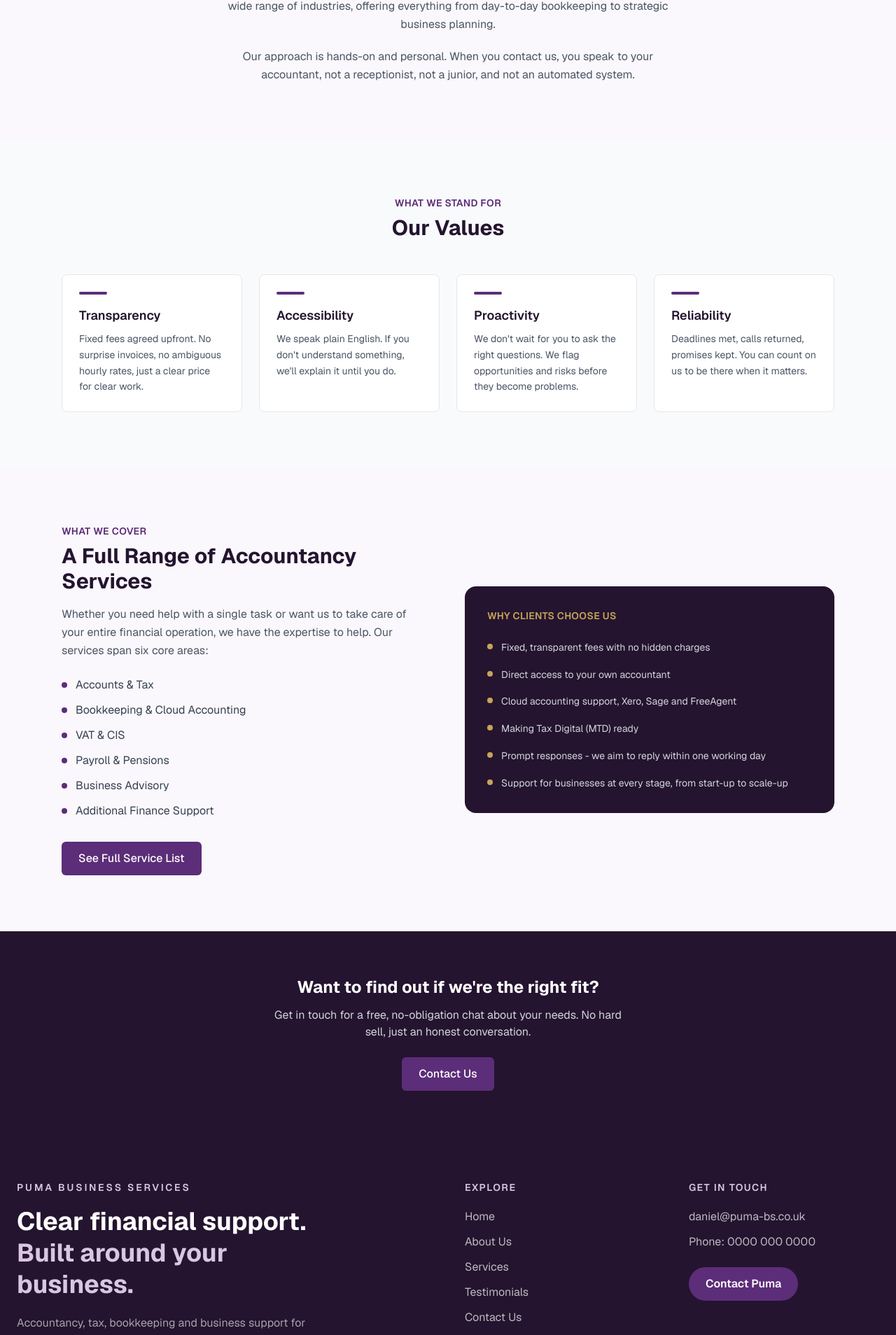
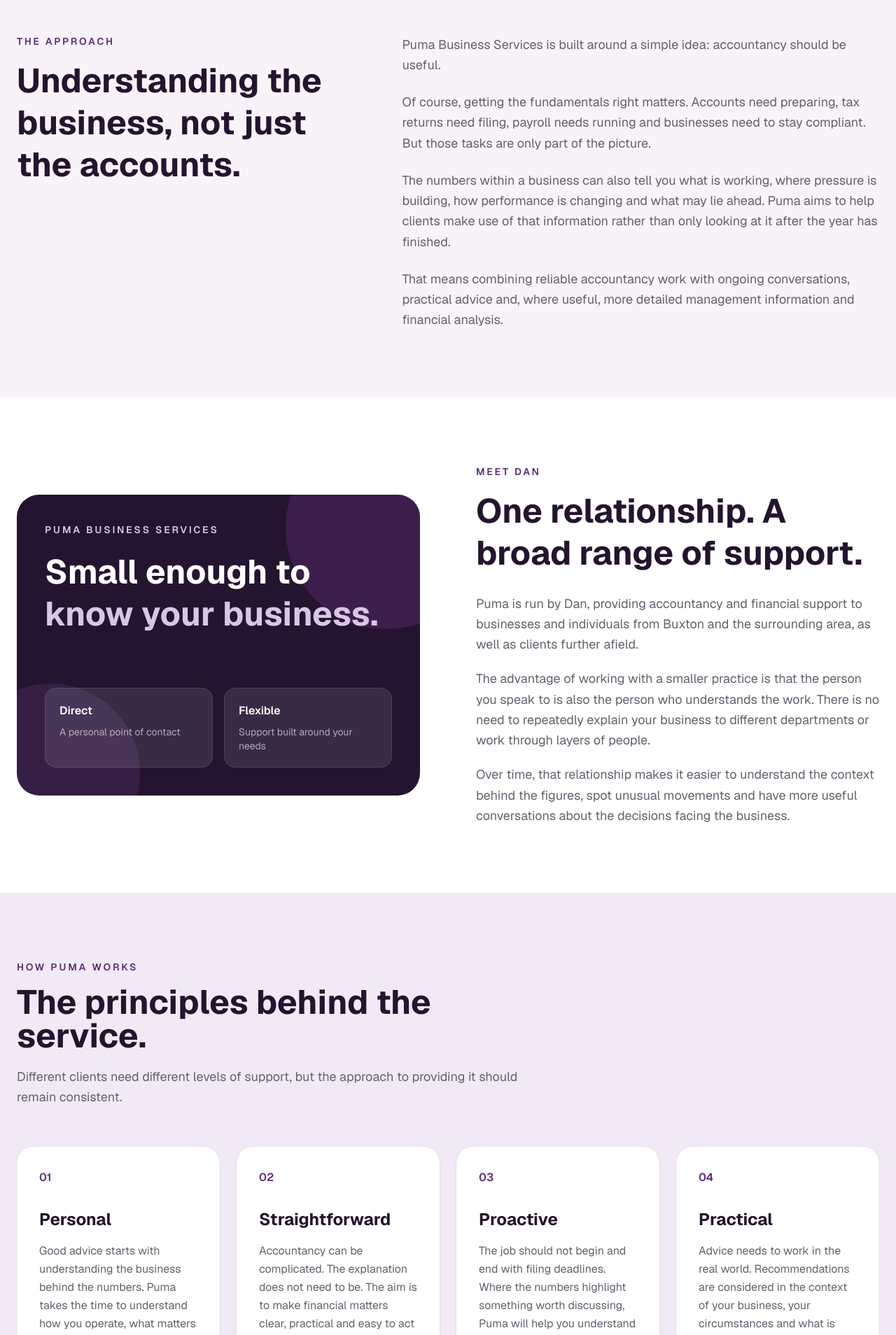
Before and after one commit to pumabs/puma-business-services, a Next.js app: page /about in a window 1280 px wide. Shown: the part 713-2621 px from the top of the page at 70% size. Built offline with nearby package versions, Linux system fonts and the light colour scheme.

Commit message:
Revise About page content and layout
Updated the About page content and structure, including new titles, descriptions, and sections to better reflect Puma Business Services' approach and offerings.

```diff
--- a/app/about/page.tsx
+++ b/app/about/page.tsx
@@ -2,188 +2,410 @@
 import type { Metadata } from "next";
 
 export const metadata: Metadata = {
-  title: "About Us | Puma Business Services",
-  description: "Learn about Puma Business Services, a modern accountancy firm built on personal service, transparent pricing, and proactive financial advice.",
+  title: "About Puma | Puma Business Services",
+  description:
+    "Find out more about Puma Business Services and our practical, personal approach to accountancy, reporting and business support.",
 };
 
 const values = [
   {
-    title: "Transparency",
-    body: "Fixed fees agreed upfront. No surprise invoices, no ambiguous hourly rates, just a clear price for clear work.",
+    number: "01",
+    title: "Personal",
+    body: "Good advice starts with understanding the business behind the numbers. Puma takes the time to understand how you operate, what matters to you and where you want to go.",
   },
   {
-    title: "Accessibility",
-    body: "We speak plain English. If you don't understand something, we'll explain it until you do.",
+    number: "02",
+    title: "Straightforward",
+    body: "Accountancy can be complicated. The explanation does not need to be. The aim is to make financial matters clear, practical and easy to act on.",
   },
   {
-    title: "Proactivity",
-    body: "We don't wait for you to ask the right questions. We flag opportunities and risks before they become problems.",
+    number: "03",
+    title: "Proactive",
+    body: "The job should not begin and end with filing deadlines. Where the numbers highlight something worth discussing, Puma will help you understand it and consider what to do next.",
   },
   {
-    title: "Reliability",
-    body: "Deadlines met, calls returned, promises kept. You can count on us to be there when it matters.",
+    number: "04",
+    title: "Practical",
+    body: "Advice needs to work in the real world. Recommendations are considered in the context of your business, your circumstances and what is realistically achievable.",
   },
 ];
 
-const offerings = [
+const services = [
   "Accounts & Tax",
   "Bookkeeping & Cloud Accounting",
   "VAT & CIS",
   "Payroll & Pensions",
-  "Business Advisory",
-  "Additional Finance Support",
+  "Management Reporting & Business Insight",
+  "Business Advisory & Support",
 ];
 
 export default function AboutPage() {
   return (
     <div>
 
-      {/* Hero */}
-      <section className="bg-brand-navy text-white">
-        <div className="max-w-6xl mx-auto px-6 py-20 text-center">
-          <p className="text-brand-gold font-semibold uppercase tracking-wide text-sm">
-            Who We Are
+      {/* HERO */}
+      <section className="relative overflow-hidden bg-brand-purple-dark text-white">
+        <div className="absolute -top-32 -right-24 w-96 h-96 rounded-full bg-brand-purple opacity-35" />
+        <div className="absolute -bottom-36 left-1/3 w-80 h-80 rounded-full bg-brand-purple-mid opacity-15 blur-3xl" />
+
+        <div className="relative max-w-7xl mx-auto px-6 py-24 lg:py-32">
+          <div className="max-w-4xl">
+
+            <p className="text-brand-purple-soft font-semibold uppercase tracking-[0.25em] text-sm">
+              About Puma
             </p>
-          <h1 className="text-4xl sm:text-5xl font-bold mt-3">
-            About Puma Business Services
+
+            <h1 className="mt-5 text-5xl sm:text-6xl lg:text-7xl font-bold leading-[1.05] tracking-tight">
+              Accountancy with a
+              <span className="block text-brand-purple-soft">
+                more personal approach.
+              </span>
             </h1>
-          <p className="mt-5 max-w-2xl mx-auto text-lg text-gray-300">
-            A modern accountancy firm built on personal service, honest
-            pricing, and a genuine interest in helping your business grow.
+
+            <p className="mt-7 text-lg sm:text-xl text-white/70 max-w-2xl leading-relaxed">
+              Puma Business Services was created to provide business owners
+              with clear, practical financial support and a relationship that
+              goes beyond simply dealing with the next deadline.
             </p>
+
+          </div>
         </div>
       </section>
 
-      {/* Intro */}
-      <section className="max-w-4xl mx-auto px-6 py-20">
-        <div className="text-center">
-          <p className="text-brand-red font-semibold uppercase tracking-wide text-sm">
-            Our Story
+      {/* INTRO / STORY */}
+      <section className="bg-brand-cream">
+        <div className="max-w-7xl mx-auto px-6 py-24">
+
+          <div className="grid lg:grid-cols-[0.8fr_1.2fr] gap-14 lg:gap-24 items-start">
+
+            <div>
+              <p className="text-brand-purple font-semibold uppercase tracking-[0.2em] text-sm">
+                The Approach
               </p>
-          <h2 className="text-3xl font-bold text-brand-navy mt-2">
-            Built Around You, Not Around Red Tape
+
+              <h2 className="mt-4 text-4xl sm:text-5xl font-bold text-brand-purple-dark leading-tight">
+                Understanding the business, not just the accounts.
               </h2>
             </div>
-        <div className="mt-8 text-gray-600 leading-relaxed space-y-5 text-center max-w-2xl mx-auto">
+
+            <div className="space-y-6 text-lg text-brand-slate leading-relaxed">
+
               <p>
-            Puma Business Services was founded with a simple belief: that
-            small and medium-sized businesses deserve the same quality of
-            financial advice as larger companies, without the corporate
-            price tag or the feeling of being just another client number.
+                Puma Business Services is built around a simple idea:
+                accountancy should be useful.
               </p>
+
               <p>
-            We work with sole traders, limited companies, directors, and
-            growing businesses across a wide range of industries, offering
-            everything from day-to-day bookkeeping to strategic business
-            planning.
+                Of course, getting the fundamentals right matters. Accounts
+                need preparing, tax returns need filing, payroll needs running
+                and businesses need to stay compliant. But those tasks are
+                only part of the picture.
               </p>
+
               <p>
-            Our approach is hands-on and personal. When you contact us, you
-            speak to your accountant, not a receptionist, not a junior, and
-            not an automated system.
+                The numbers within a business can also tell you what is
+                working, where pressure is building, how performance is
+                changing and what may lie ahead. Puma aims to help clients
+                make use of that information rather than only looking at it
+                after the year has finished.
               </p>
+
+              <p>
+                That means combining reliable accountancy work with ongoing
+                conversations, practical advice and, where useful, more
+                detailed management information and financial analysis.
+              </p>
+
+            </div>
+          </div>
+
         </div>
       </section>
 
-      {/* Values */}
-      <section className="bg-gray-50">
-        <div className="max-w-6xl mx-auto px-6 py-20">
-          <div className="text-center">
-            <p className="text-brand-red font-semibold uppercase tracking-wide text-sm">
-              What We Stand For
+      {/* DAN / PERSONAL SERVICE */}
+      <section className="bg-white">
+        <div className="max-w-7xl mx-auto px-6 py-24">
+
+          <div className="grid lg:grid-cols-2 gap-12 lg:gap-20 items-center">
+
+            {/* Visual card */}
+            <div className="relative">
+              <div className="bg-brand-purple-dark rounded-[2rem] p-8 sm:p-10 min-h-[430px] flex flex-col justify-between overflow-hidden relative">
+
+                <div className="absolute -right-24 -top-24 w-72 h-72 bg-brand-purple rounded-full opacity-40" />
+                <div className="absolute -left-20 -bottom-24 w-64 h-64 bg-brand-purple-mid rounded-full opacity-20" />
+
+                <div className="relative">
+                  <p className="text-brand-purple-soft uppercase tracking-[0.2em] font-semibold text-sm">
+                    Puma Business Services
                   </p>
-            <h2 className="text-3xl font-bold text-brand-navy mt-2">
-              Our Values
+
+                  <p className="mt-5 text-4xl sm:text-5xl font-bold text-white leading-tight">
+                    Small enough to
+                    <span className="block text-brand-purple-soft">
+                      know your business.
+                    </span>
+                  </p>
+                </div>
+
+                <div className="relative grid grid-cols-2 gap-4 mt-14">
+                  <div className="bg-white/10 border border-white/10 rounded-2xl p-5">
+                    <p className="text-white font-semibold">
+                      Direct
+                    </p>
+                    <p className="text-white/60 text-sm mt-2">
+                      A personal point of contact
+                    </p>
+                  </div>
+
+                  <div className="bg-white/10 border border-white/10 rounded-2xl p-5">
+                    <p className="text-white font-semibold">
+                      Flexible
+                    </p>
+                    <p className="text-white/60 text-sm mt-2">
+                      Support built around your needs
+                    </p>
+                  </div>
+                </div>
+
+              </div>
+            </div>
+
+            {/* Copy */}
+            <div>
+              <p className="text-brand-purple font-semibold uppercase tracking-[0.2em] text-sm">
+                Meet Dan
+              </p>
+
+              <h2 className="mt-4 text-4xl sm:text-5xl font-bold text-brand-purple-dark leading-tight">
+                One relationship. A broad range of support.
               </h2>
+
+              <div className="mt-7 space-y-5 text-brand-slate text-lg leading-relaxed">
+
+                <p>
+                  Puma is run by Dan, providing accountancy and financial
+                  support to businesses and individuals from Buxton and the
+                  surrounding area, as well as clients further afield.
+                </p>
+
+                <p>
+                  The advantage of working with a smaller practice is that the
+                  person you speak to is also the person who understands the
+                  work. There is no need to repeatedly explain your business
+                  to different departments or work through layers of people.
+                </p>
+
+                <p>
+                  Over time, that relationship makes it easier to understand
+                  the context behind the figures, spot unusual movements and
+                  have more useful conversations about the decisions facing
+                  the business.
+                </p>
+
               </div>
-          <div className="mt-12 grid gap-6 sm:grid-cols-2 md:grid-cols-4">
+            </div>
+
+          </div>
+        </div>
+      </section>
+
+      {/* VALUES */}
+      <section className="bg-brand-lilac">
+        <div className="max-w-7xl mx-auto px-6 py-24">
+
+          <div className="max-w-3xl">
+            <p className="text-brand-purple font-semibold uppercase tracking-[0.2em] text-sm">
+              How Puma Works
+            </p>
+
+            <h2 className="mt-4 text-4xl sm:text-5xl font-bold text-brand-purple-dark">
+              The principles behind the service.
+            </h2>
+
+            <p className="mt-5 text-lg text-brand-slate leading-relaxed">
+              Different clients need different levels of support, but the
+              approach to providing it should remain consistent.
+            </p>
+          </div>
+
+          <div className="mt-14 grid sm:grid-cols-2 lg:grid-cols-4 gap-6">
+
             {values.map((value) => (
               <div
                 key={value.title}
-                className="bg-white border border-gray-200 rounded-lg p-6 hover:shadow-md transition-shadow"
+                className="bg-white rounded-3xl p-8 min-h-[310px] flex flex-col shadow-sm"
               >
-                <div className="w-10 h-1 bg-brand-red rounded mb-4" />
-                <h3 className="font-semibold text-brand-navy text-lg">
+                <p className="text-brand-purple font-semibold">
+                  {value.number}
+                </p>
+
+                <h3 className="mt-8 text-2xl font-bold text-brand-purple-dark">
                   {value.title}
                 </h3>
-                <p className="text-sm text-gray-600 mt-2 leading-relaxed">
+
+                <p className="mt-4 text-brand-slate leading-relaxed">
                   {value.body}
                 </p>
               </div>
             ))}
+
           </div>
+
         </div>
       </section>
 
-      {/* What we cover */}
-      <section className="max-w-6xl mx-auto px-6 py-20">
-        <div className="grid gap-12 md:grid-cols-2 items-center">
+      {/* SERVICES */}
+      <section className="bg-white">
+        <div className="max-w-7xl mx-auto px-6 py-24">
+
+          <div className="grid lg:grid-cols-2 gap-16 items-start">
+
             <div>
-            <p className="text-brand-red font-semibold uppercase tracking-wide text-sm">
-              What We Cover
+              <p className="text-brand-purple font-semibold uppercase tracking-[0.2em] text-sm">
+                What We Can Help With
               </p>
-            <h2 className="text-3xl font-bold text-brand-navy mt-2">
-              A Full Range of Accountancy Services
+
+              <h2 className="mt-4 text-4xl sm:text-5xl font-bold text-brand-purple-dark leading-tight">
+                Support that can grow with your business.
               </h2>
-            <p className="mt-4 text-gray-600 leading-relaxed">
-              Whether you need help with a single task or want us to take
-              care of your entire financial operation, we have the expertise
-              to help. Our services span six core areas:
+
+              <p className="mt-6 text-lg text-brand-slate leading-relaxed max-w-xl">
+                Some clients need support with a specific area. Others want
+                Puma involved across much more of their finance function.
+                The level of involvement can develop as the needs of the
+                business change.
               </p>
-            <ul className="mt-6 space-y-3">
-              {offerings.map((item) => (
-                <li key={item} className="flex items-center gap-3 text-gray-700">
-                  <span className="w-2 h-2 rounded-full bg-brand-red flex-shrink-0" />
-                  {item}
-                </li>
-              ))}
-            </ul>
+
               <Link
                 href="/services"
-              className="inline-block mt-8 bg-brand-red hover:bg-brand-orange transition-colors text-white font-medium px-6 py-3 rounded-md"
+                className="inline-block mt-8 bg-brand-purple hover:bg-brand-purple-mid transition-colors text-white px-7 py-3.5 rounded-full font-semibold"
               >
-              See Full Service List
+                Explore All Services
               </Link>
             </div>
-          <div className="bg-brand-navy rounded-2xl p-8 text-white">
-            <p className="text-brand-gold font-semibold uppercase tracking-wide text-sm">
-              Why Clients Choose Us
+
+            <div className="bg-brand-cream rounded-[2rem] p-7 sm:p-9">
+
+              <div className="divide-y divide-brand-purple-soft">
+
+                {services.map((service, index) => (
+                  <div
+                    key={service}
+                    className="flex items-center gap-5 py-5 first:pt-0 last:pb-0"
+                  >
+                    <span className="w-9 h-9 rounded-full bg-brand-purple text-white flex items-center justify-center text-sm font-semibold flex-shrink-0">
+                      {index + 1}
+                    </span>
+
+                    <p className="text-brand-purple-dark font-semibold text-lg">
+                      {service}
                     </p>
-            <ul className="mt-6 space-y-4 text-gray-300 text-sm leading-relaxed">
+                  </div>
+                ))}
+
+              </div>
+
+            </div>
+
+          </div>
+
+        </div>
+      </section>
+
+      {/* DIFFERENCE */}
+      <section className="bg-brand-purple-dark text-white">
+        <div className="max-w-7xl mx-auto px-6 py-24">
+
+          <div className="grid lg:grid-cols-[0.9fr_1.1fr] gap-16 items-start">
+
+            <div>
+              <p className="text-brand-purple-soft font-semibold uppercase tracking-[0.2em] text-sm">
+                More Than Compliance
+              </p>
+
+              <h2 className="mt-4 text-4xl sm:text-5xl font-bold leading-tight">
+                The right level of support at the right time.
+              </h2>
+            </div>
+
+            <div className="grid sm:grid-cols-2 gap-5">
+
               {[
-                "Fixed, transparent fees with no hidden charges",
-                "Direct access to your own accountant",
-                "Cloud accounting support, Xero, Sage and FreeAgent",
-                "Making Tax Digital (MTD) ready",
-                "Prompt responses - we aim to reply within one working day",
-                "Support for businesses at every stage, from start-up to scale-up",
-              ].map((point) => (
-                <li key={point} className="flex items-start gap-3">
-                  <span className="w-2 h-2 rounded-full bg-brand-gold flex-shrink-0 mt-1.5" />
-                  {point}
-                </li>
+                [
+                  "The Essentials",
+                  "Accounts, tax, VAT, payroll, bookkeeping and the recurring work needed to keep things running properly.",
+                ],
+                [
+                  "The Bigger Picture",
+                  "Reporting, forecasting and analysis for businesses that want greater visibility over performance.",
+                ],
+                [
+                  "When Things Change",
+                  "Practical support when the business grows, restructures, takes on staff or faces a new financial decision.",
+                ],
+                [
+                  "Someone to Ask",
+                  "A point of contact when something comes up and you need to understand the accounting or financial implications.",
+                ],
+              ].map(([title, text]) => (
+                <div
+                  key={title}
+                  className="bg-white/10 border border-white/10 rounded-3xl p-7"
+                >
+                  <div className="w-10 h-10 rounded-xl bg-brand-purple mb-7" />
+
+                  <h3 className="text-xl font-bold">
+                    {title}
+                  </h3>
+
+                  <p className="mt-3 text-white/65 leading-relaxed text-sm">
+                    {text}
+                  </p>
+                </div>
               ))}
-            </ul>
+
+            </div>
+
           </div>
         </div>
       </section>
 
       {/* CTA */}
-      <section className="bg-brand-navy">
-        <div className="max-w-6xl mx-auto px-6 py-16 text-center">
-          <h2 className="text-2xl font-bold text-white">
-            Want to find out if we&apos;re the right fit?
+      <section className="bg-white">
+        <div className="max-w-7xl mx-auto px-6 py-24">
+
+          <div className="bg-brand-purple rounded-[2.5rem] px-8 py-16 sm:px-14 sm:py-20 text-white text-center relative overflow-hidden">
+
+            <div className="absolute -right-20 -bottom-24 w-80 h-80 bg-brand-purple-soft/20 rounded-full" />
+            <div className="absolute -left-24 -top-32 w-72 h-72 bg-brand-purple-dark/20 rounded-full" />
+
+            <div className="relative max-w-3xl mx-auto">
+
+              <p className="text-brand-purple-soft font-semibold uppercase tracking-[0.2em] text-sm">
+                Get in Touch
+              </p>
+
+              <h2 className="mt-4 text-4xl sm:text-5xl font-bold leading-tight">
+                See if Puma is the right fit for your business.
               </h2>
-          <p className="text-gray-300 mt-3 max-w-lg mx-auto">
-            Get in touch for a free, no-obligation chat about your needs.
-            No hard sell, just an honest conversation.
+
+              <p className="mt-5 text-lg text-white/75 max-w-2xl mx-auto leading-relaxed">
+                If you are looking for accountancy support or simply want to
+                discuss where Puma may be able to help, get in touch for an
+                initial conversation.
               </p>
+
               <Link
                 href="/contact"
-            className="inline-block mt-6 bg-brand-red hover:bg-brand-orange transition-colors text-white font-medium px-6 py-3 rounded-md"
+                className="inline-block mt-8 bg-white text-brand-purple-dark hover:bg-brand-purple-soft transition-colors px-7 py-3.5 rounded-full font-semibold"
               >
-            Contact Us
+                Start a Conversation
               </Link>
+
+            </div>
+          </div>
+
         </div>
       </section>
 
```
Lines whose indentation alone changed are shown as unchanged.
